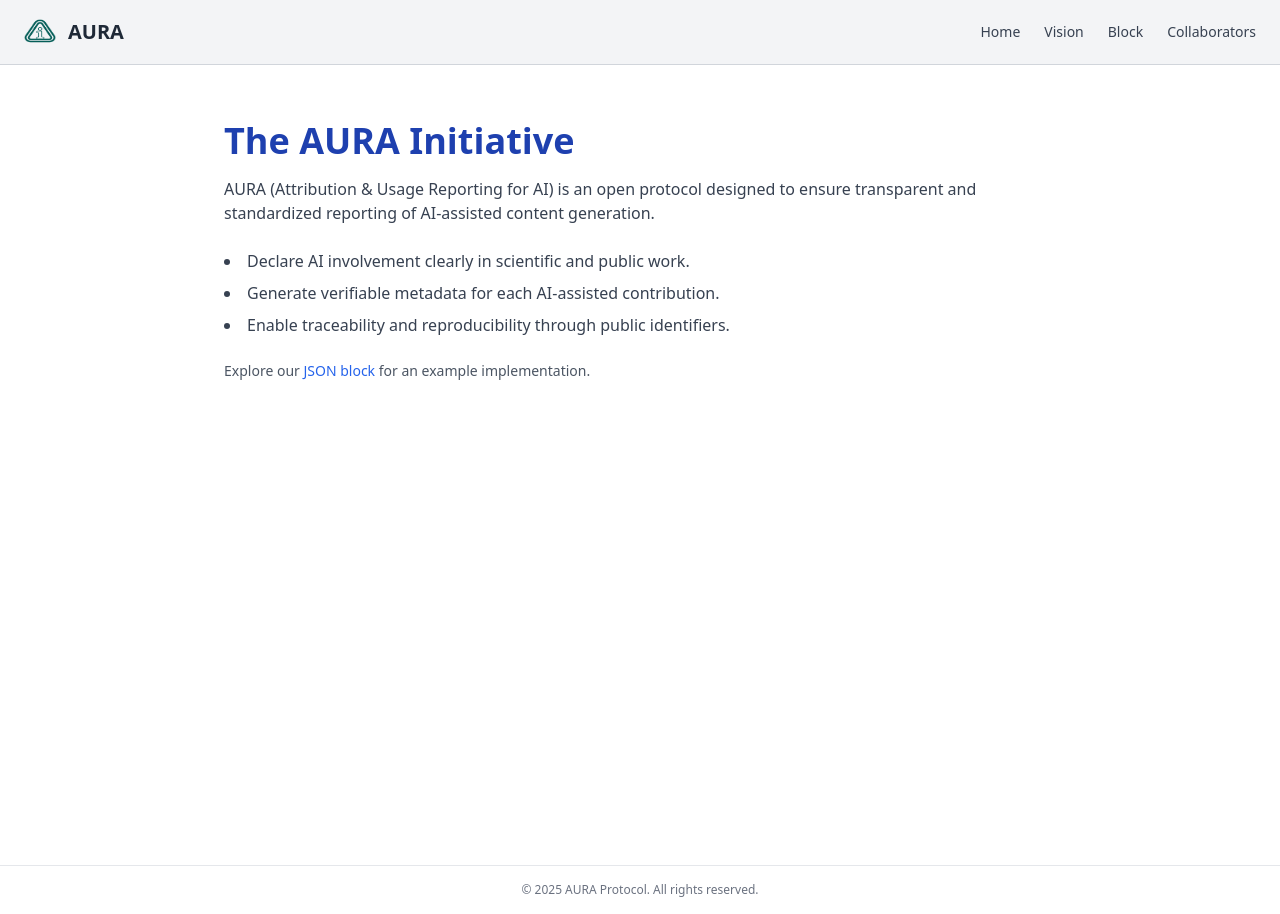
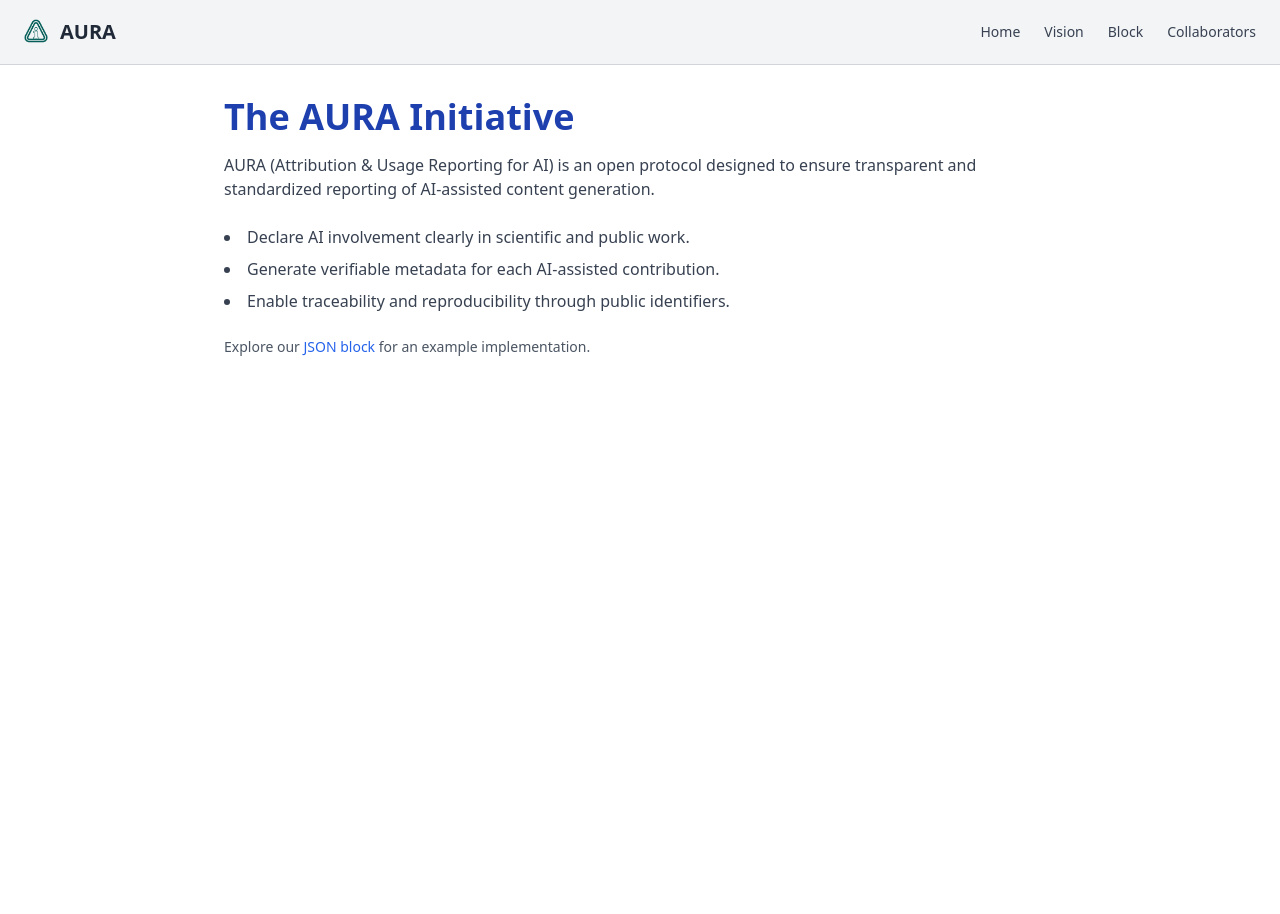
Before and after one commit to drfcortes/aurabackup, an Astro site: page / in a window 1280 px wide. After the commit the page ends 800 px from the top, so only its background shows below. Built offline with nearby package versions, Linux system fonts and the light colour scheme; Astro itself is replaced by a stand-in of ours.

Commit message:
Fix: Add logo

```diff
--- a/src/layouts/Layout.astro
+++ b/src/layouts/Layout.astro
@@ -1,8 +1,7 @@
 ---
-import "../styles/styles.css";
+import "../styles/styles.css"; // Asegúrate de que esta ruta sea correcta
 ---
 
-<!DOCTYPE html>
 <html lang="en">
 <head>
     <meta charset="UTF-8" />
@@ -13,39 +12,28 @@ import "../styles/styles.css";
     <link rel="icon" href="/favicon.ico" type="image/x-icon" />
     <link rel="shortcut icon" href="/favicon.ico" type="image/x-icon" />
 
-    <!-- ✅ Open Graph Meta Tags -->
+    <!-- ✅ Open Graph -->
     <meta property="og:title" content="AURA Protocol" />
     <meta property="og:description" content="Transparent attribution for AI-generated content." />
     <meta property="og:image" content="/og-preview.jpg" />
     <meta property="og:url" content="https://aurablock.org" />
     <meta property="og:type" content="website" />
 
-    <!-- ✅ Twitter Card (opcional pero recomendable) -->
+    <!-- ✅ Twitter Card -->
     <meta name="twitter:card" content="summary_large_image" />
     <meta name="twitter:title" content="AURA Protocol" />
     <meta name="twitter:description" content="Transparent attribution for AI-generated content." />
     <meta name="twitter:image" content="/og-preview.jpg" />
 </head>
+
 <body class="font-sans text-gray-800 bg-white">
+<!-- ✅ Header con logo -->
 <header class="bg-gray-100 border-b border-gray-300 px-6 py-4 flex items-center justify-between">
-    <!-- Identidad / Logo -->
-    <a href="/" class="flex items-center gap-3 group" aria-label="AURA Home">
-        <!-- Usa tu PNG (recomendado). Si no tienes, cambia a /favicon.ico -->
-        <img
-                src="/logo1.png"
-                srcset="/logo1.png 1x, /logo1@2x.png 2x"
-                alt="AURA Logo"
-                class="h-8 w-8 rounded-lg"
-                loading="eager"
-                decoding="async"
-        />
-        <span class="text-xl font-semibold text-gray-800 group-hover:text-blue-700 transition-colors">
-      AURA
-    </span>
+    <a href="/" class="flex items-center space-x-3">
+        <img src="/logo1.png" alt="AURA Logo" class="h-8 w-auto" />
+        <span class="text-xl font-bold text-gray-800">AURA</span>
     </a>
-
-    <!-- Navegación -->
-    <nav class="flex items-center gap-6 text-sm font-medium text-gray-700">
+    <nav class="flex space-x-6 text-sm font-medium text-gray-700">
         <a href="/" class="hover:text-blue-600">Home</a>
         <a href="/vision" class="hover:text-blue-600">Vision</a>
         <a href="/block" class="hover:text-blue-600">Block</a>
@@ -53,12 +41,6 @@ import "../styles/styles.css";
     </nav>
 </header>
 
-<main class="min-h-screen px-4 py-6">
-    <slot />
-</main>
-
-<footer class="border-t border-gray-200 text-xs text-center text-gray-500 py-4">
-    © 2025 AURA Protocol. All rights reserved.
-</footer>
+<slot /> <!-- Aquí se renderizan las páginas -->
 </body>
 </html>
```
